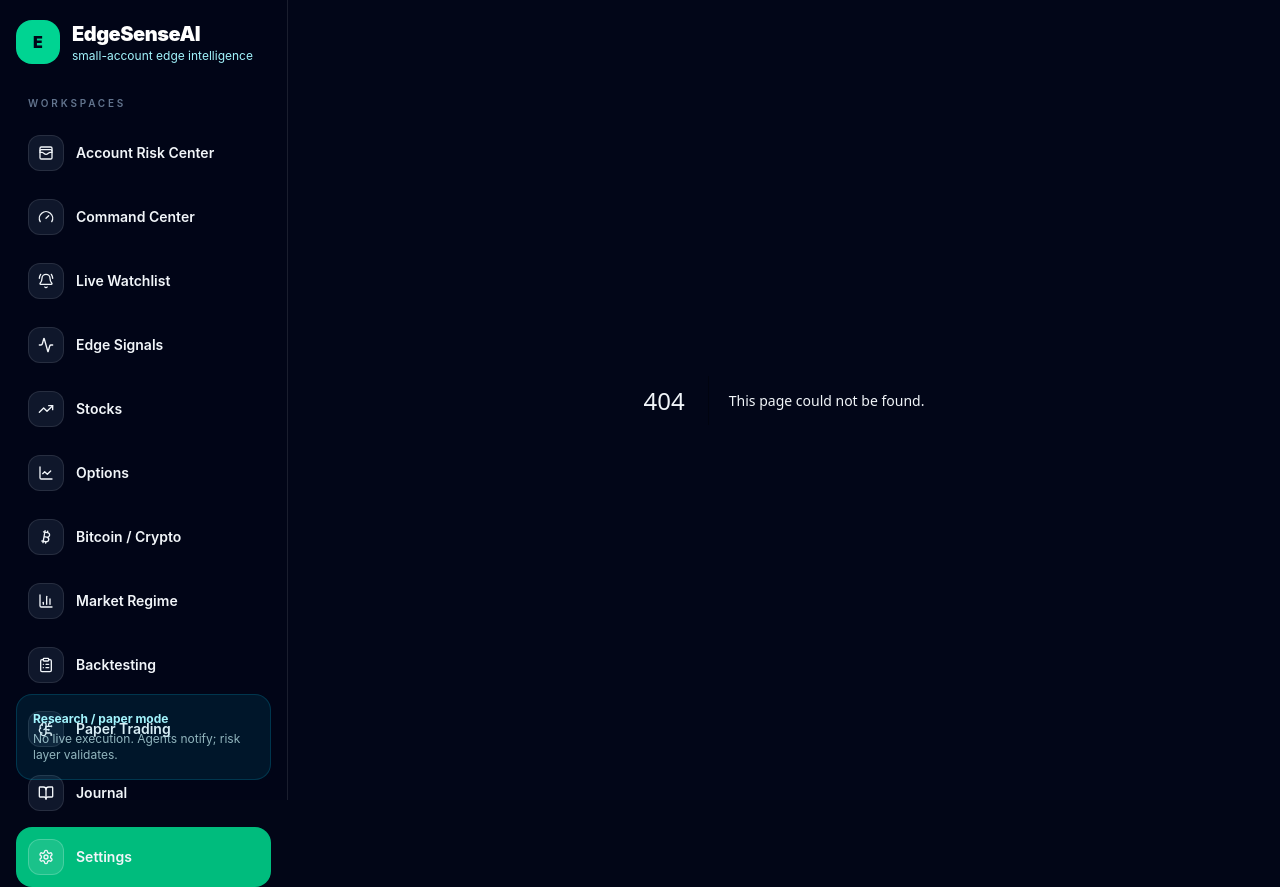
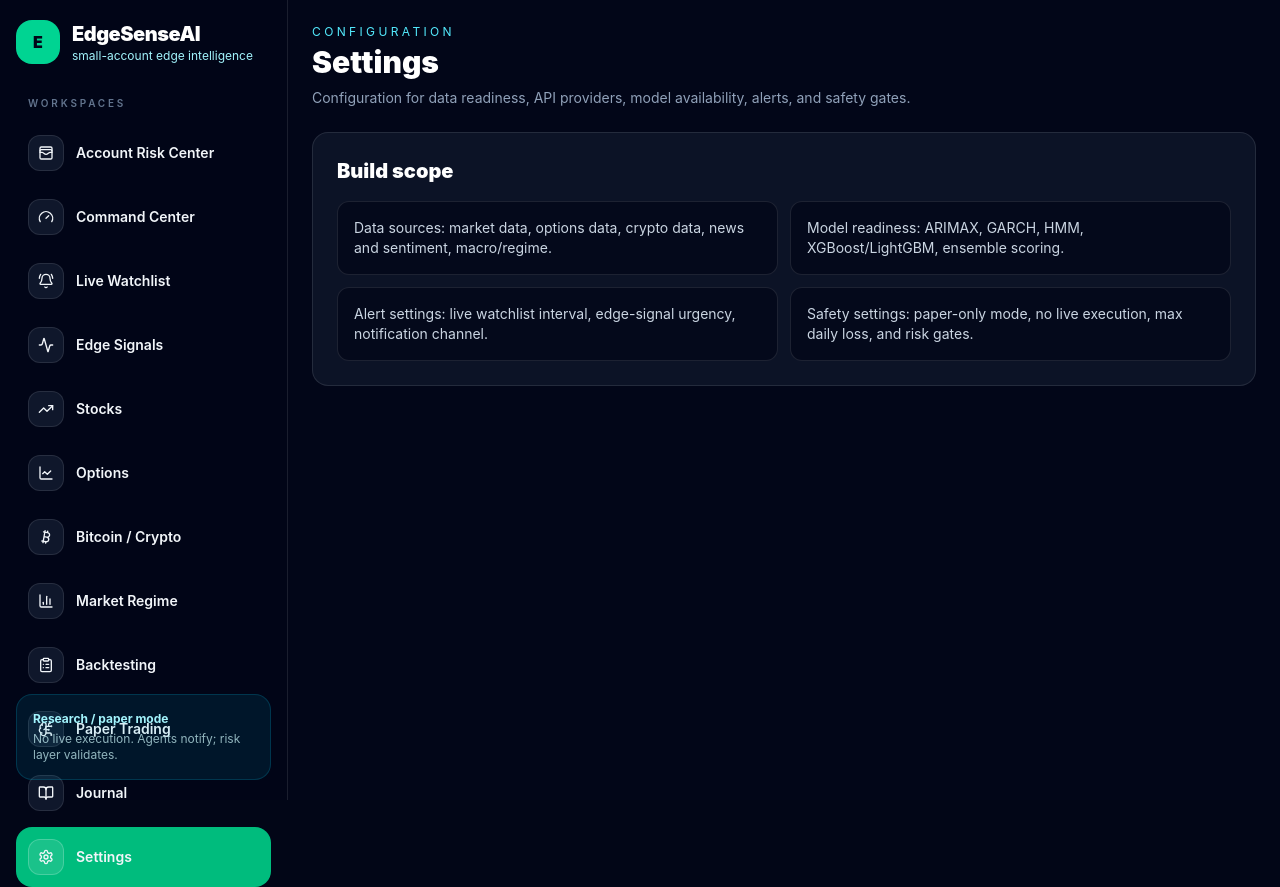
Before and after one commit to ndvictor/EdgeSenseAI, a Next.js app in the folder frontend/: page /settings in a window 1280 px wide. Before the commit this address had no page. Built offline with nearby package versions, Linux system fonts and the light colour scheme.

Commit message:
feat: add settings workspace

```diff
--- /dev/null
+++ b/frontend/src/app/settings/page.tsx
@@ -0,0 +1,17 @@
+import { PlaceholderPage } from "@/components/PlaceholderPage";
+
+export default function SettingsPage() {
+  return (
+    <PlaceholderPage
+      eyebrow="configuration"
+      title="Settings"
+      description="Configuration for data readiness, API providers, model availability, alerts, and safety gates."
+      bullets={[
+        "Data sources: market data, options data, crypto data, news and sentiment, macro/regime.",
+        "Model readiness: ARIMAX, GARCH, HMM, XGBoost/LightGBM, ensemble scoring.",
+        "Alert settings: live watchlist interval, edge-signal urgency, notification channel.",
+        "Safety settings: paper-only mode, no live execution, max daily loss, and risk gates."
+      ]}
+    />
+  );
+}
```
